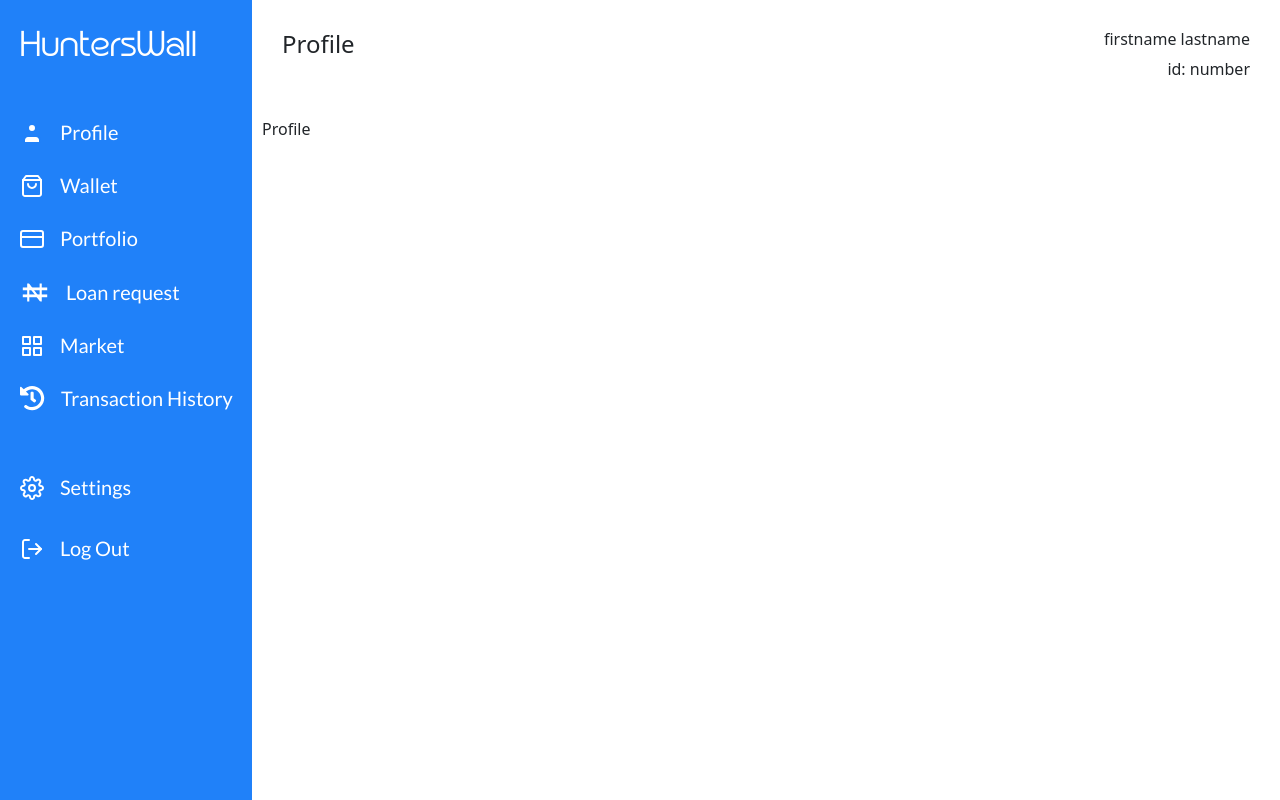
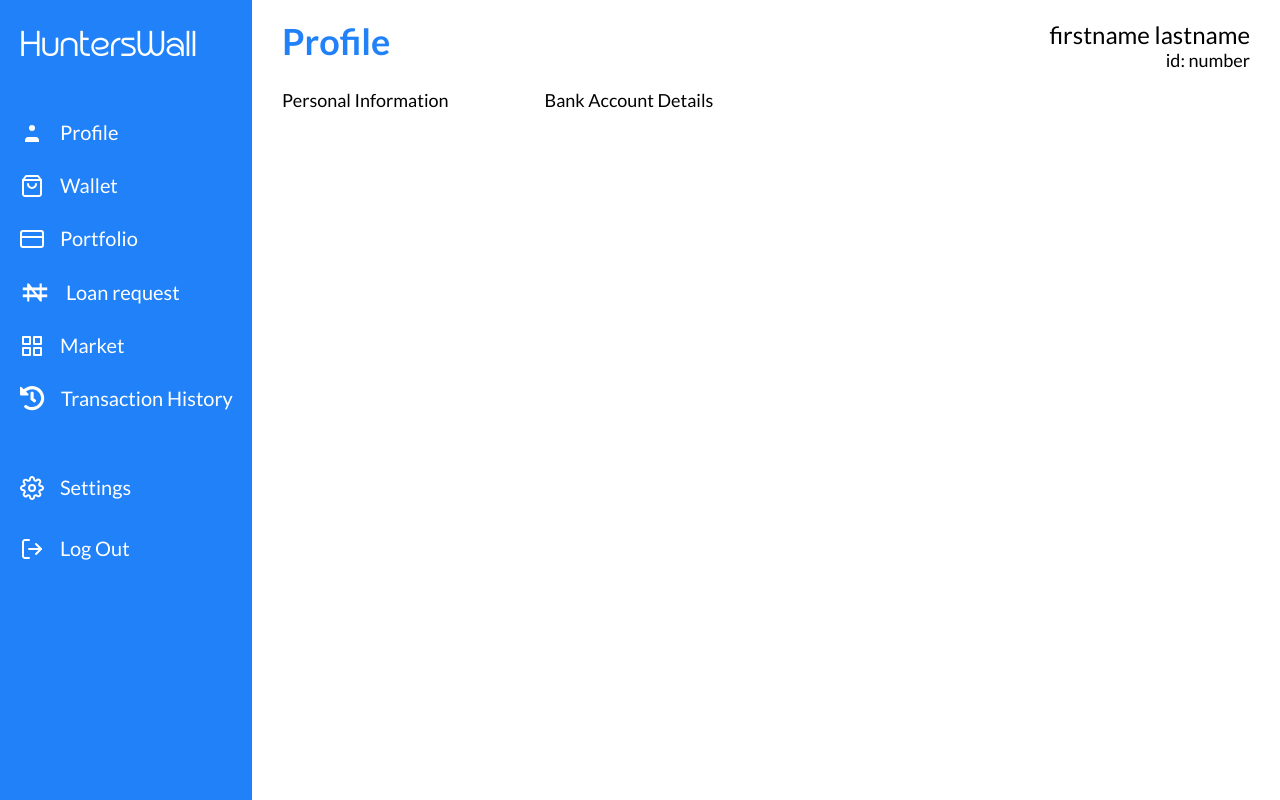
Before and after one commit to Dreezy305/HuntersWall, a Next.js app: page /dashboard in a window 1280 px wide. Built offline with nearby package versions, Linux system fonts and the light colour scheme; no server answers.

Commit message:
topbar and click props

```diff
--- a/Dashboard/TopBar.js
+++ b/Dashboard/TopBar.js
@@ -7,8 +7,10 @@ function TopBar({ title = "" }) {
         <h4 className="">{title}</h4>
       </div>
       <div className="topbar_right">
-        <h6>firstname lastname</h6>
-        <p>id: number</p>
+        <h6 className="d-flex flex-column align-items-end">
+          <span>firstname lastname</span>
+          <span>id: number</span>
+        </h6>
       </div>
     </div>
   );
--- a/pages/dashboard.js
+++ b/pages/dashboard.js
@@ -60,12 +60,18 @@ function dashboard() {
       setCounter(0);
     } else if (x == Pages.length - 1) {
       setCounter(Pages.length - 1);
+    } else if (x == 1) {
+      setCounter(1);
+    } else if (x == 2) {
+      setCounter(2);
+    } else if (x == 3) {
+      setCounter(3);
+    } else if (x == 4) {
+      setCounter(4);
+    } else if (x == 5) {
+      setCounter(5);
     }
   };
-
-  // else if (x >= 1 && x < Pages.length - 1) {
-  // setCounter(counter + 1);
-  // }
 
   return (
     <>
--- a/pages/profile.js
+++ b/pages/profile.js
@@ -1,7 +1,16 @@
 import React from "react";
 
 function Profile() {
-  return <div className="profile">Profile</div>;
+  return (
+    <div className="profile">
+      <div className="profile_top d-flex align-items-center justify-content-start">
+        <h6 className="tabs me-5">Personal Information</h6>
+        <h6 className="tabs ms-5">Bank Account Details</h6>
+      </div>
+
+      <div></div>
+    </div>
+  );
 }
 
 export default Profile;
--- a/styles/_variable.scss
+++ b/styles/_variable.scss
@@ -18,12 +18,14 @@ $font64: 64px;
 
 //line heights
 
+$line-height22: 22px;
 $line-height24: 24px;
 $line-height27: 27px;
 $line-height29: 29px;
 $line-height32: 32px;
 $line-height36: 36px;
 $line-height40: 40px;
+$line-height43: 43px;
 $line-height46: 46px;
 $line-height48: 48px;
 $line-height56: 56px;
--- a/styles/profile.scss
+++ b/styles/profile.scss
@@ -1,3 +1,18 @@
+@import "./variable";
+@import "./fontFamily.scss";
+
 .profile {
   flex: 4;
+  padding: 0px 20px;
+  &_top {
+    cursor: pointer;
+    h6 {
+      font-family: Lato;
+      font-style: normal;
+      font-weight: normal;
+      font-size: 18px;
+      line-height: 22px;
+      color: #000000;
+    }
+  }
 }
--- a/styles/sidebar.scss
+++ b/styles/sidebar.scss
@@ -31,7 +31,7 @@
           color: #2081f9;
           box-shadow: 20px 0px 0px 0px #ffffff, -20px 0px 0px 0px #ffffff,
             20px 10px 0px 0px #ffffff, 20px -10px 0px 0px #ffffff,
-            -10px 0px 0px 10px #ffffff, 20px 0px 0px 10px #ffffff;
+            -10px 0px 0px 10px #ffffff, 26px 0px 0px 10px #ffffff;
 
           cursor: pointer;
         }
@@ -56,7 +56,7 @@
           color: #2081f9;
           box-shadow: 20px 0px 0px 0px #ffffff, -20px 0px 0px 0px #ffffff,
             20px 10px 0px 0px #ffffff, 20px -10px 0px 0px #ffffff,
-            -10px 0px 0px 10px #ffffff, 20px 0px 0px 10px #ffffff;
+            -10px 0px 0px 10px #ffffff, 26px 0px 0px 10px #ffffff;
 
           cursor: pointer;
         }
--- a/styles/topbar.scss
+++ b/styles/topbar.scss
@@ -1,19 +1,41 @@
+@import "./variable";
+@import "./fontFamily.scss";
+
 .topbar {
   width: 100%;
-  padding: 20px;
+  padding: 10px 20px;
   display: flex;
   justify-content: space-between;
   &_left {
     h4 {
+      font-family: Lato;
+      font-style: normal;
+      font-weight: 600;
+      font-size: $font36;
+      line-height: $line-height43;
+      color: #2081f9;
     }
   }
   &_right {
-    display: flex;
-    flex-direction: column;
-    align-items: end;
     h6 {
-    }
-    p {
+      span {
+        &:nth-child(1) {
+          font-family: Lato;
+          font-style: normal;
+          font-weight: normal;
+          font-size: $font24;
+          line-height: $line-height29;
+          color: #000000;
+        }
+        &:nth-child(2) {
+          font-family: Lato;
+          font-style: normal;
+          font-weight: normal;
+          font-size: $font18;
+          line-height: $line-height22;
+          color: #000000;
+        }
+      }
     }
   }
 }
```
Also changed, not shown: components/form.js (added, +7 -0 lines).
